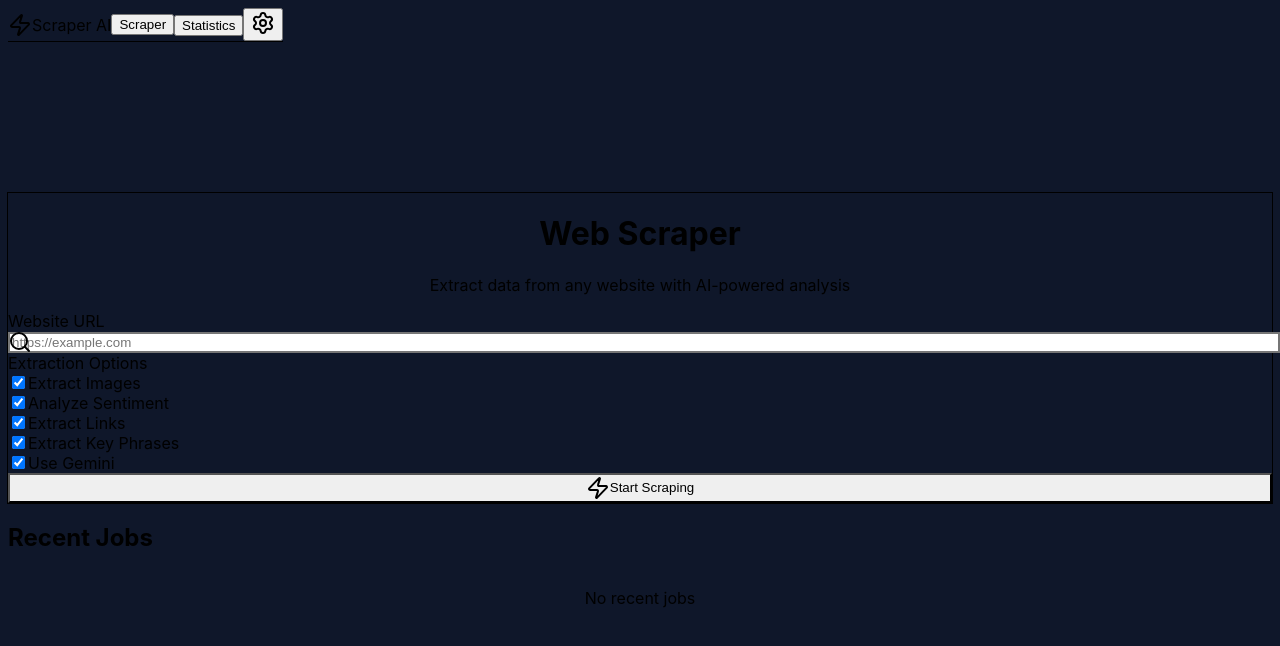
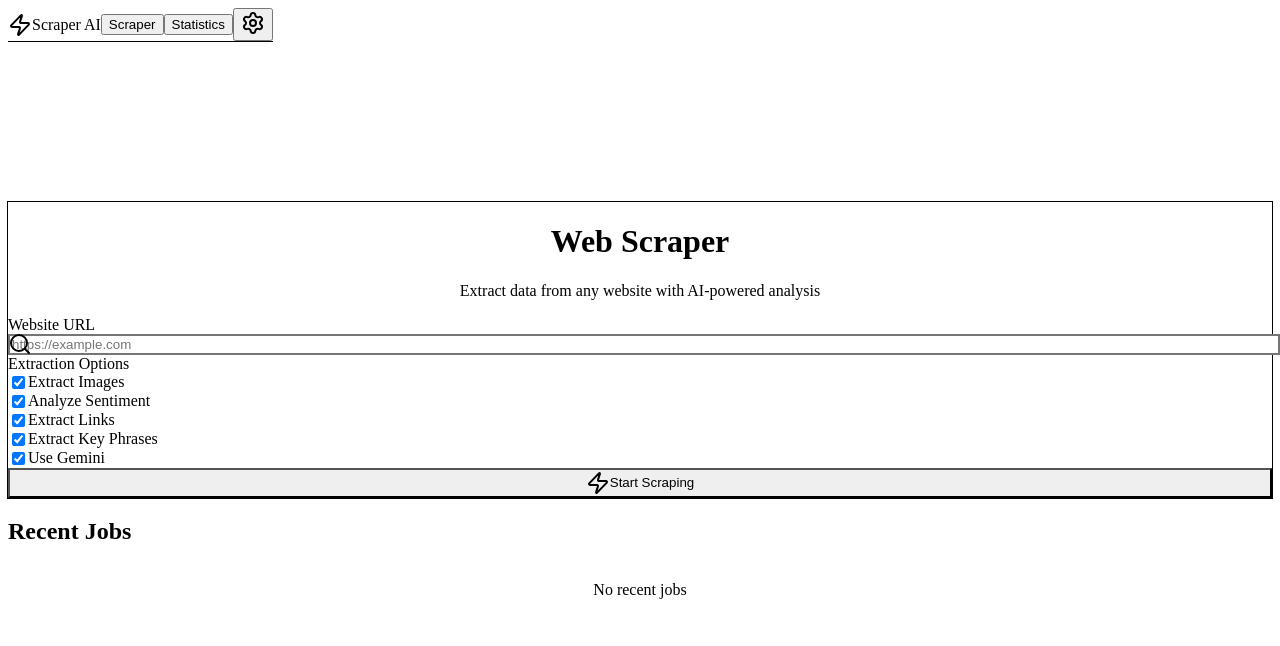
Before and after one commit to VedangVES/Web-Scrapper_Vibe, a Next.js app: page / in a window 1280 px wide. Shown: the top 646 px of the page. Built offline with nearby package versions, Linux system fonts and the light colour scheme.

Commit message:
Refactor CSS variables and remove unused styles
Removed custom scrollbar styles and dark mode variables. Updated root CSS variables for foreground and background colors.

```diff
--- a/app/globals.css
+++ b/app/globals.css
@@ -2,44 +2,13 @@
 @tailwind components;
 @tailwind utilities;
 
-@layer base {
-  :root {
-    --background: 0 0% 100%;
-    --foreground: 222.2 84% 4.9%;
-  }
-
-  .dark {
-    --background: 222.2 84% 4.9%;
-    --foreground: 210 40% 98%;
-  }
-}
-
-@layer utilities {
-  .delay-1000 {
-    animation-delay: 1s;
-  }
+:root {
+  --foreground-rgb: 0, 0, 0;
+  --background-start-rgb: 255, 255, 255;
+  --background-end-rgb: 255, 255, 255;
 }
 
 body {
-  font-family: Inter, system-ui, sans-serif;
-  background-color: rgb(15 23 42);
+  color: rgb(var(--foreground-rgb));
+  background: rgb(var(--background-start-rgb));
 }
-
-/* Custom scrollbar */
-::-webkit-scrollbar {
-  width: 8px;
-  height: 8px;
-}
-
-::-webkit-scrollbar-track {
-  background: rgba(255, 255, 255, 0.05);
-}
-
-::-webkit-scrollbar-thumb {
-  background: rgba(139, 92, 246, 0.5);
-  border-radius: 4px;
-}
-
-::-webkit-scrollbar-thumb:hover {
-  background: rgba(139, 92, 246, 0.7);
-}
```
